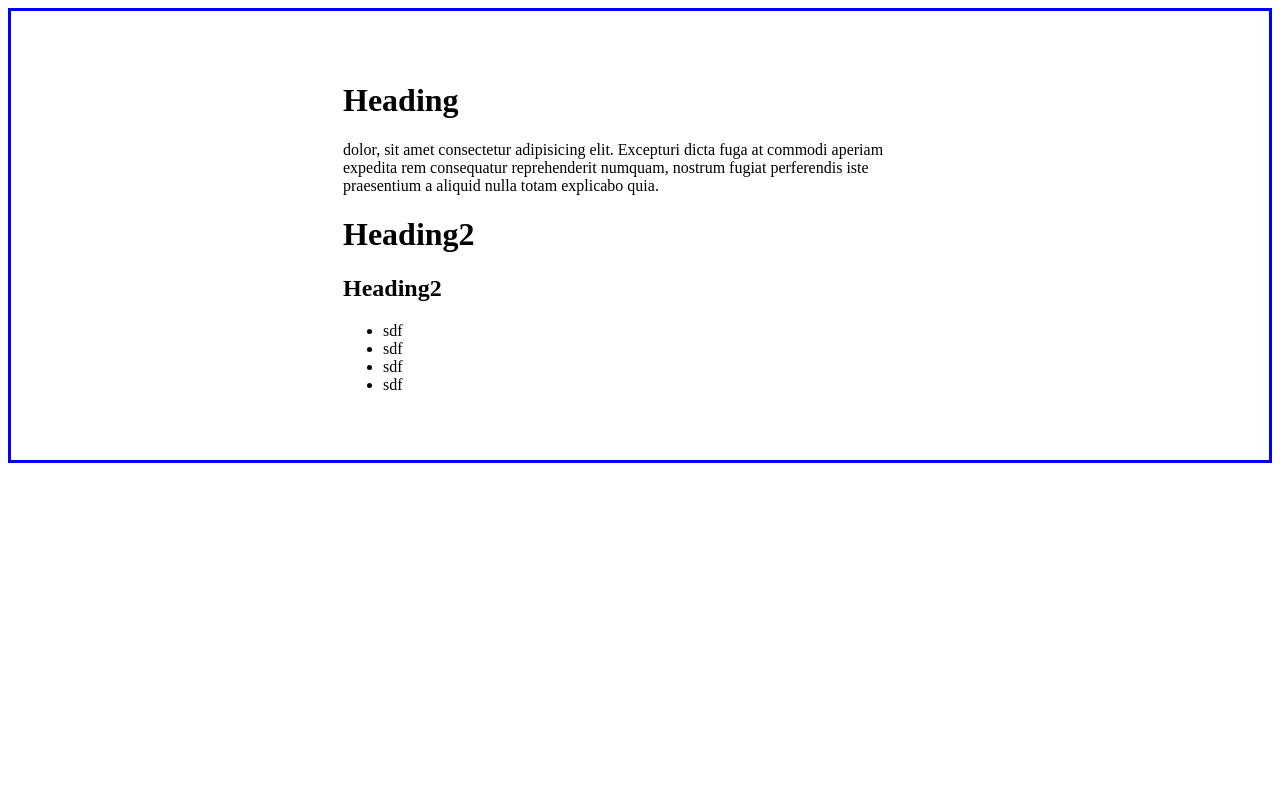
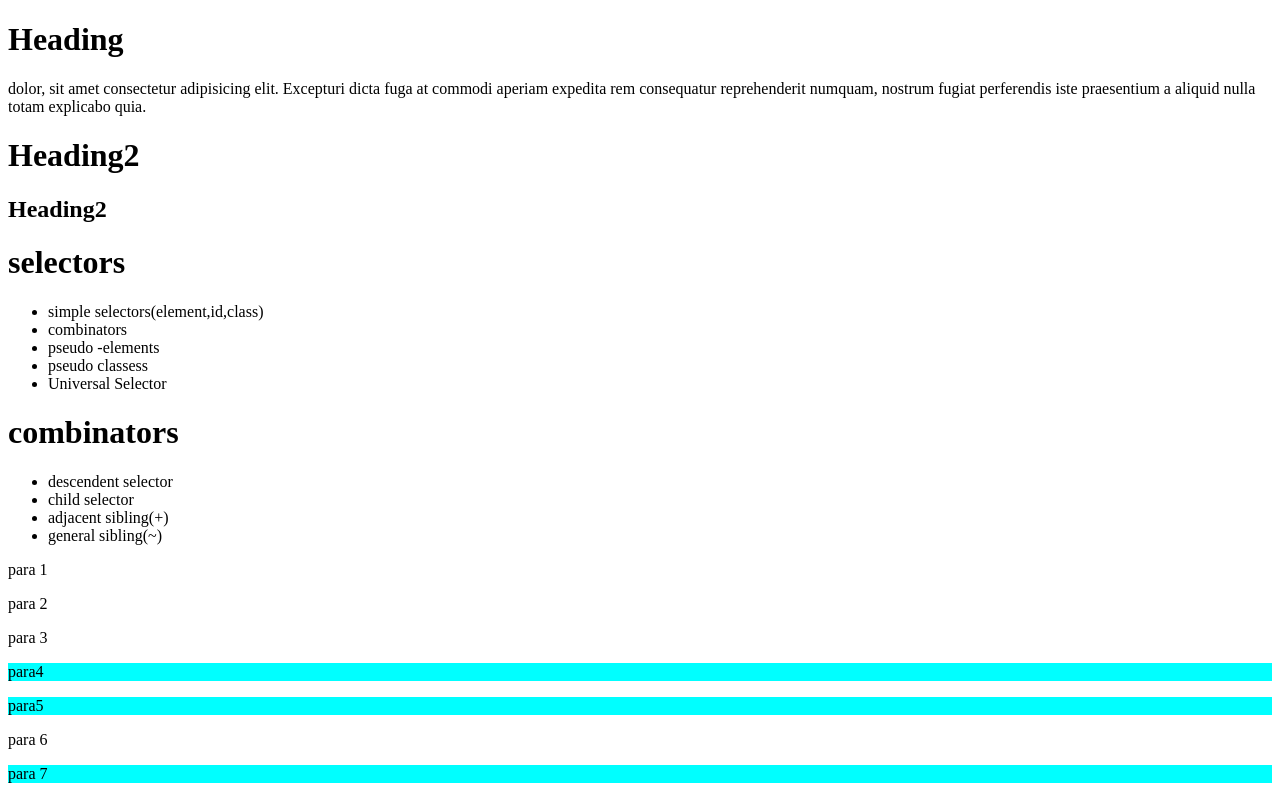
Before and after one commit to DzOrO0/DEMO, a plain HTML site: page index.html in a window 1280 px wide. Drawn offline with Linux system fonts and the light colour scheme.

Commit message:
modified  commit

```diff
--- a/index.html
+++ b/index.html
@@ -1,31 +1,70 @@
 <!DOCTYPE html>
 <html lang="en">
+
 <head>
     <meta charset="UTF-8">
     <meta name="viewport" content="width=device-width, initial-scale=1.0">
     <title>Document</title>
-    <style>
-        div{border: 3px solid blue;
-            padding : 50px 332px}
+    <!-- <style>
+        div{
+            border: 3px solid blue;
+            padding : 50px 332px
+            }
 
-    </style>
+    </style> -->
+    <link rel="stylesheet" href="style.css">
 </head>
+
 <body>
     <div>
-    <h1>Heading</h1>
-    <p >dolor, sit amet consectetur adipisicing elit. Excepturi dicta fuga at commodi
-        aperiam
-        expedita rem consequatur reprehenderit numquam, nostrum fugiat perferendis iste praesentium
-        a aliquid nulla totam explicabo quia.</p>
+        <h1>Heading</h1>
+        <p>dolor, sit amet consectetur adipisicing elit. Excepturi dicta fuga at commodi
+            aperiam
+            expedita rem consequatur reprehenderit numquam, nostrum fugiat perferendis iste praesentium
+            a aliquid nulla totam explicabo quia.</p>
         <h1>Heading2</h1>
         <h2>Heading2</h2>
+    </div>
+
+
+        <h1>selectors</h1>
         <ul>
-            <li>sdf</li>
-            <li>sdf</li>
-            <li>sdf</li>
-            <li>sdf</li>
+            <li>simple selectors(element,id,class)</li>
+            <li>combinators</li>
+            <li>pseudo -elements</li>
+            <li>pseudo classess</li>
+            <li>Universal Selector</li>
 
         </ul>
-    </div>
+
+
+
+        <h1>combinators</h1>
+        <ul>
+            <li>descendent selector</li>
+            <li>child selector</li>
+            <li>adjacent sibling(+)</li>
+            <li>general sibling(~)</li>
+
+
+        </ul>
+
+        <div>
+            <p>para 1</p>
+            <p>para 2</p>
+            <span>
+                <p>para 3</p>
+            </span>
+
+        </div>
+        <p> para4 </p>
+        <p> para5 </p>
+        <div>
+            <p>para 6</p>
+        </div>
+        <p>para 7</p>
+
+
 </body>
+
 </html>
--- /dev/null
+++ b/style.css
@@ -0,0 +1,24 @@
+/* .str{
+            border: 3px solid blue;
+            padding : 50px 332px
+            } */
+/* descendent  (space)*/
+/* div p{
+    background-color: aqua;
+} */
+
+
+/* child */
+/* div >p{
+    background-color: aqua;
+} */
+
+/* adjacent sibling+ */
+/* div >p{
+    background-color: aqua;
+}
+
+/* general sibling */
+div ~p{
+    background-color: aqua;
+}
```
